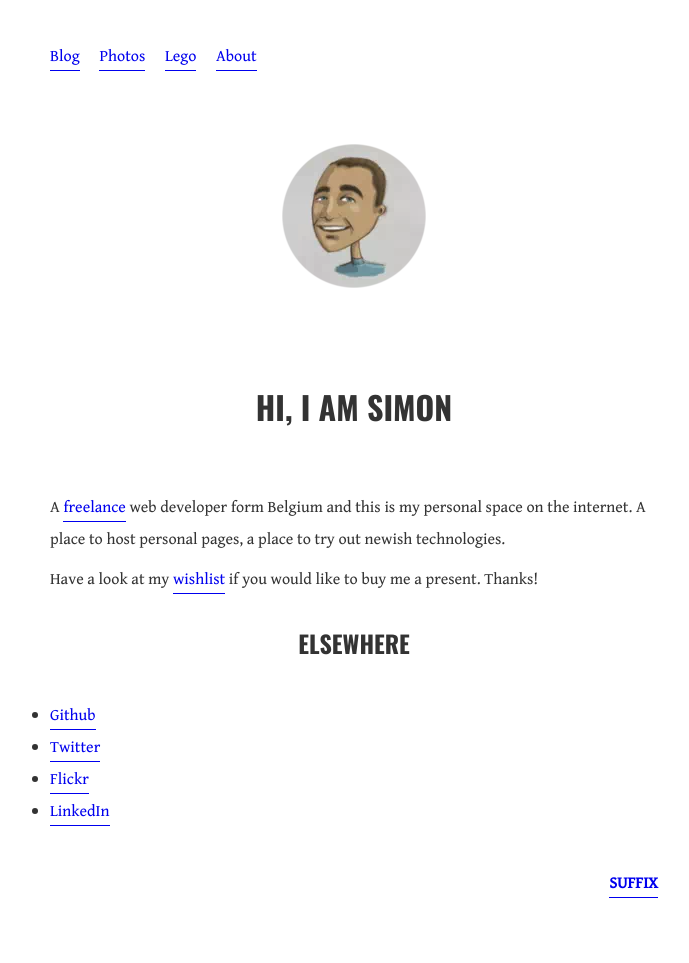
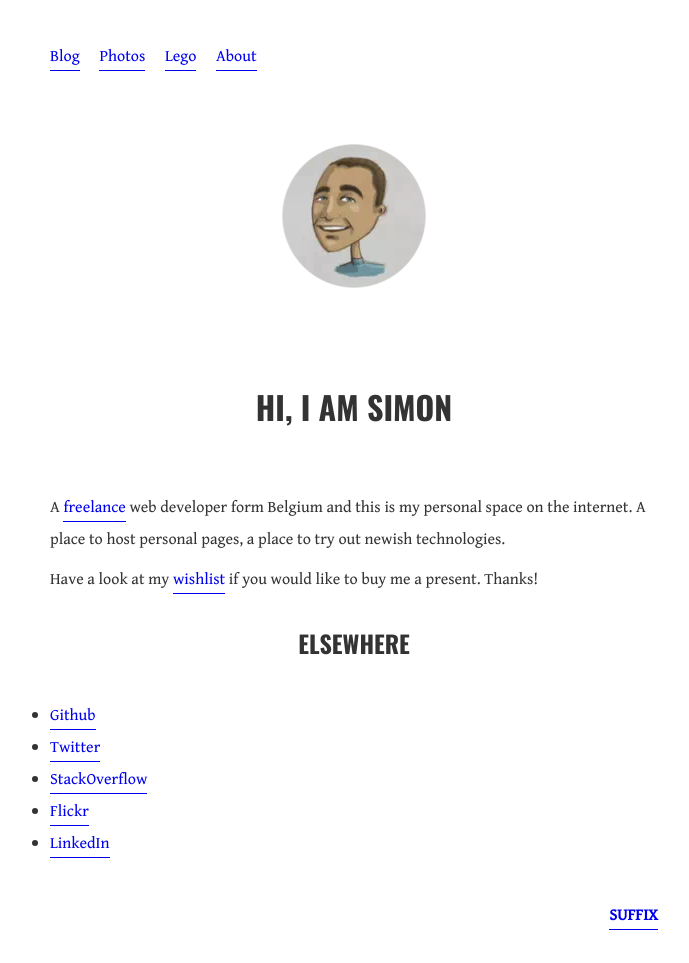
Before and after one commit to cimm/suffix, a Jekyll site: the page built from about/index.html, in a window 1280 px wide. Shown: the whole page, without its empty margins (286-975 px from the left). Built offline with Jekyll 4.4.1, drawn with Linux system fonts in a browser that asks for light colours; before the commit the page ends 931 px from its top, so only the background shows below that.

Commit message:
Add my StackOverflow profile

```diff
--- a/about/index.html
+++ b/about/index.html
@@ -28,6 +28,9 @@ title: About
       <a href="https://twitter.com/cimm" title="My Twitter profile" rel="me">Twitter</a>
     </li>
     <li>
+      <a href="https://stackoverflow.com/users/59991/cimm" title="My StackOverflow profile" rel="me">StackOverflow</a>
+    </li>
+    <li>
       <a href="https://www.flickr.com/photos/schoeters" title="Some of my photos" rel="me">Flickr</a>
     </li>
     <li>
```
